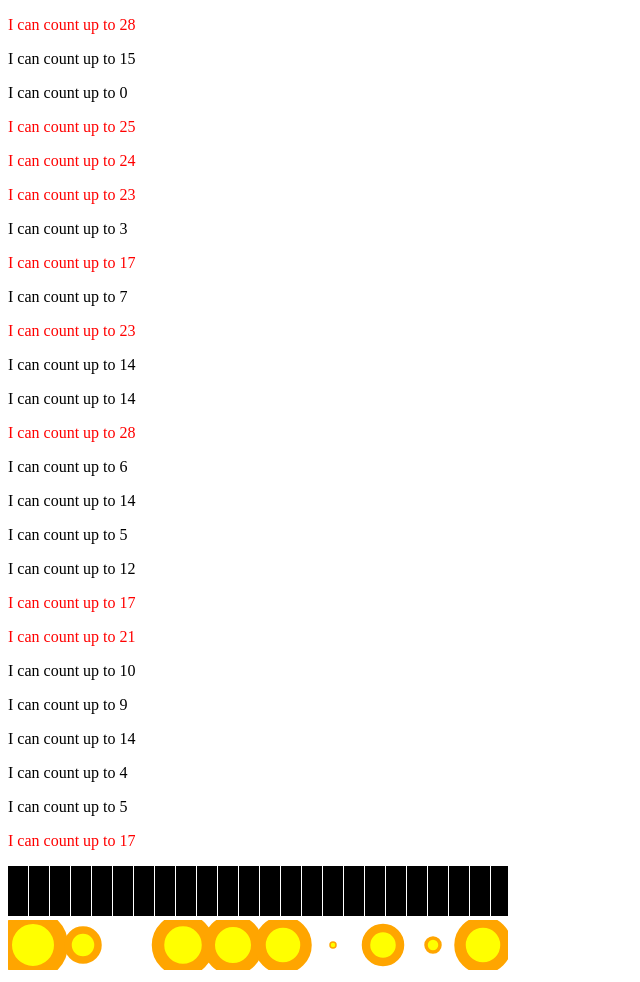
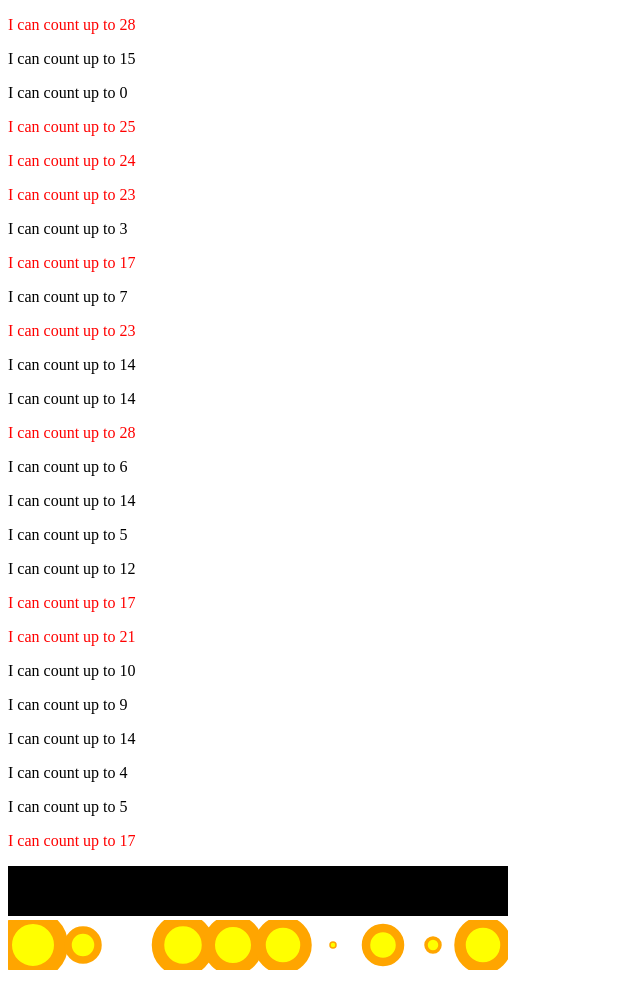
Before and after one commit to Rindrics/interactive-data-visualization, a plain HTML site: page index.html in a window 1280 px wide. Shown: the whole page, without its empty margins (0-640 px from the left). Drawn offline with Linux system fonts and the light colour scheme; no server answers.

Commit message:
:muscle: Make horizontal offest dynamic

```diff
--- a/index.html
+++ b/index.html
@@ -52,7 +52,7 @@
           .enter()
           .append("rect")
           .attr("x", function(d, i) {
-              return i * 21;
+              return i * (w / dataset.length);
           })
           .attr("y", 0)
           .attr("width", 20)
```
